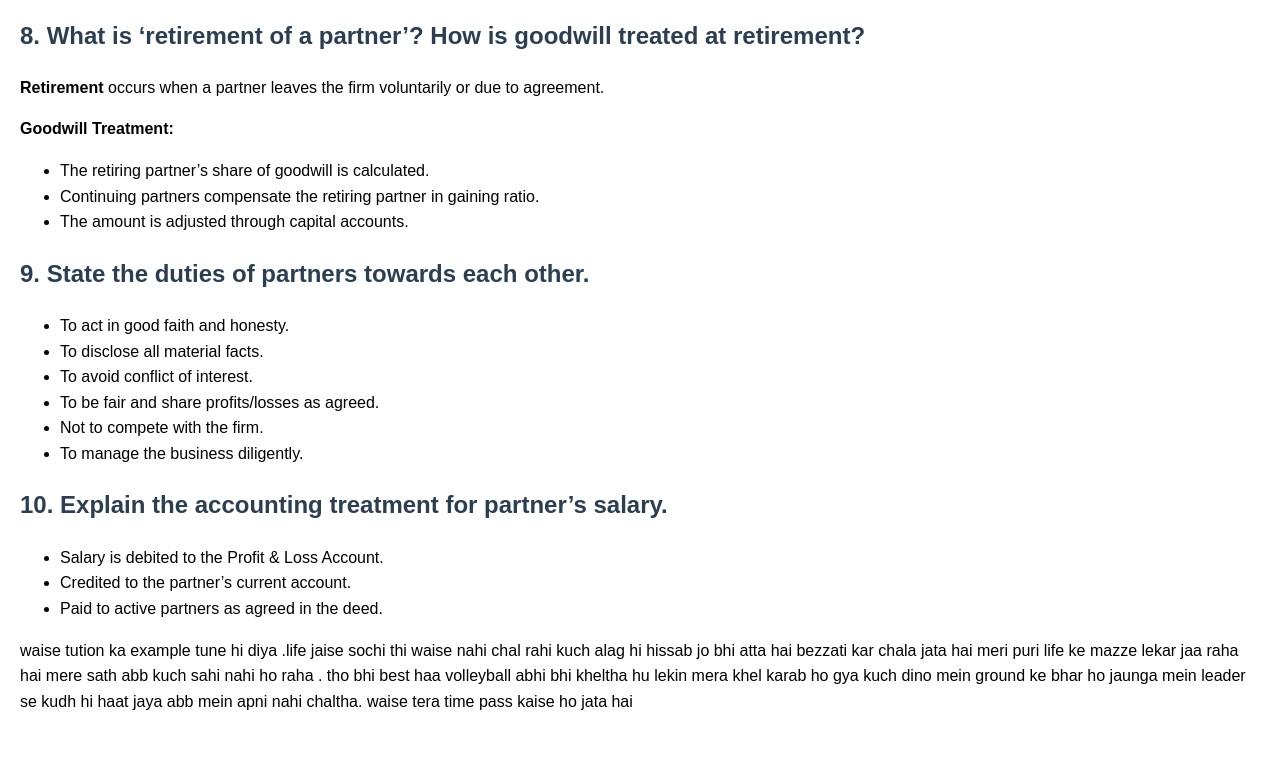
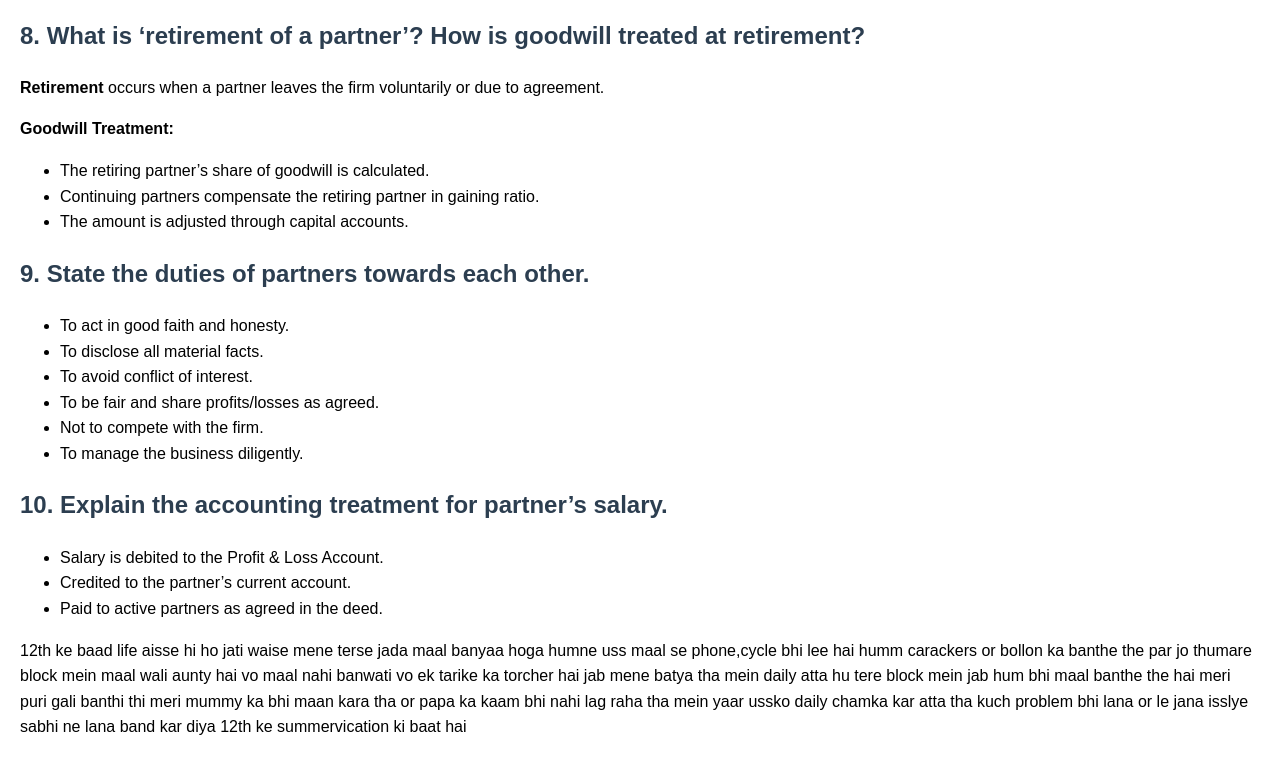
Before and after one commit to juddjhf/educational, a website: page ch-1index.html in a window 1280 px wide. Shown: the part 5322-6082 px from the top of the page. Before the commit the page ends 6056 px from the top, so only its background shows below. Drawn offline with Linux system fonts and the light colour scheme.

Commit message:
Update ch-1index.html

```diff
--- a/ch-1index.html
+++ b/ch-1index.html
@@ -361,8 +361,8 @@
     </div>
   </div>
 <h>
-waise tution ka example tune hi diya .life jaise sochi  thi waise nahi chal rahi kuch alag hi hissab jo bhi atta hai bezzati kar chala jata hai meri puri life ke mazze lekar jaa raha hai mere sath abb kuch sahi nahi ho raha . tho bhi best
-haa volleyball abhi bhi kheltha hu lekin mera khel karab ho gya kuch dino mein ground ke bhar ho jaunga mein leader se kudh hi haat jaya abb mein apni nahi chaltha. waise tera time pass kaise ho jata hai
+12th ke baad life aisse hi ho jati waise mene terse jada maal banyaa hoga humne uss maal se phone,cycle bhi lee hai  humm carackers or bollon ka  banthe the  par jo thumare block mein maal wali  aunty hai vo maal nahi banwati vo ek tarike ka torcher hai jab mene batya  tha mein daily atta hu tere block mein jab hum bhi maal banthe the hai meri puri gali banthi thi meri mummy ka bhi maan kara tha  or papa ka kaam bhi nahi lag raha tha mein yaar ussko daily chamka kar atta tha kuch problem bhi lana or le jana isslye sabhi ne lana band kar diya 12th ke summervication ki baat hai
+
 </h>
 </body>
 </html>
```
